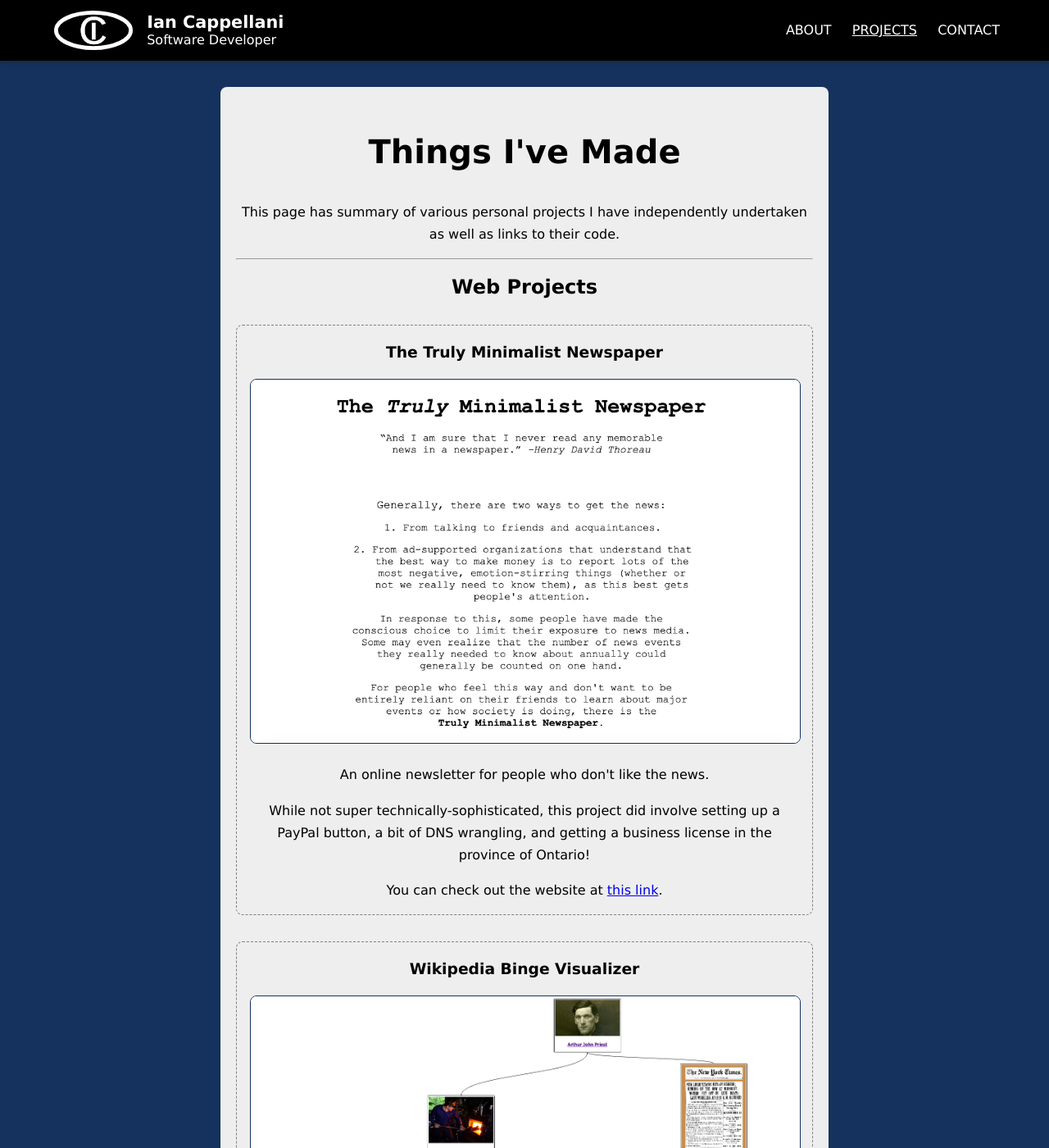
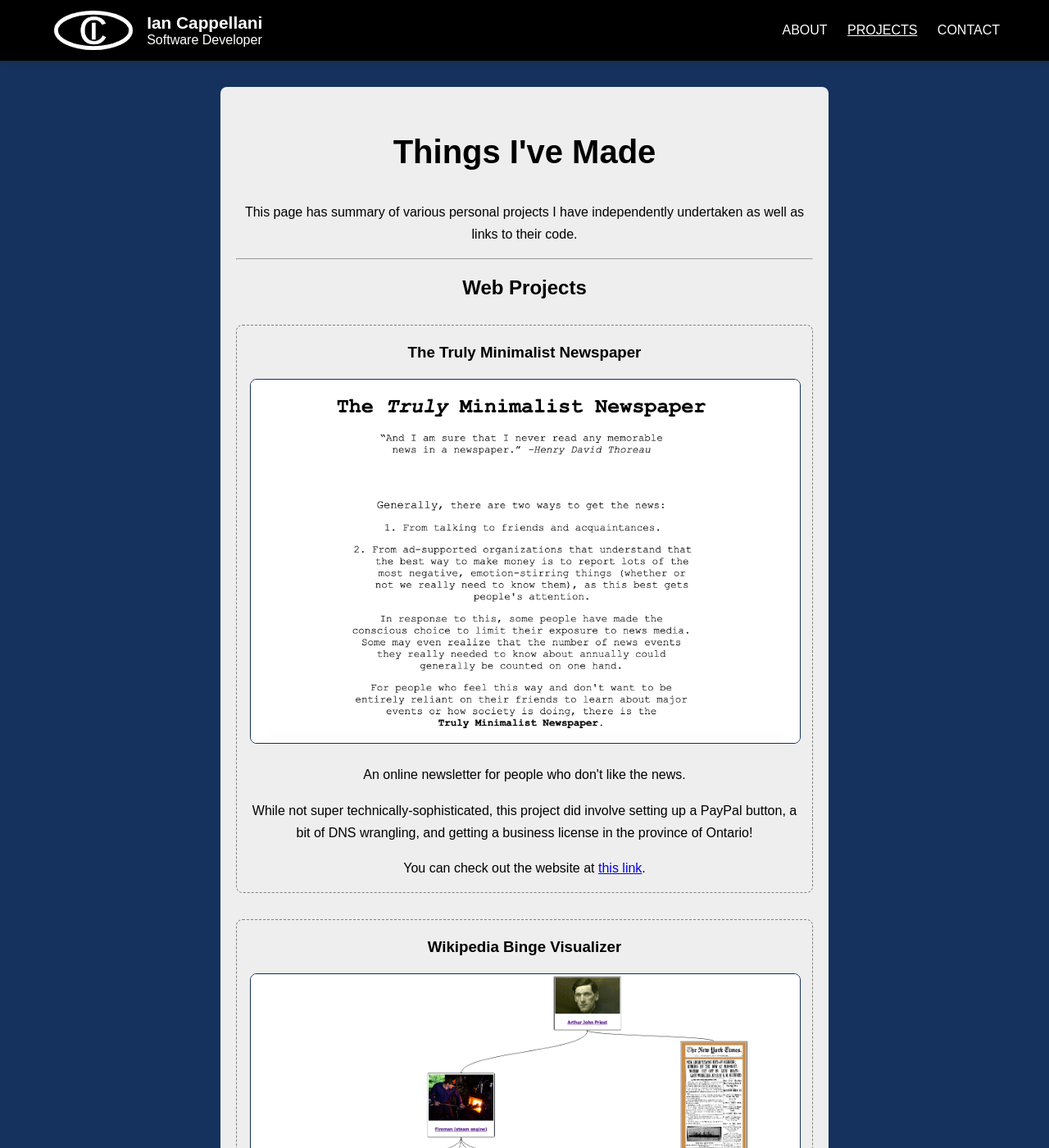
Before and after one commit to icappel/icappel.github.io, a Jekyll site: the page built from projects.html, in a window 1280 px wide and 1400 px high. Shown: the whole window at 82% size. Built offline with Jekyll 4.4.1, drawn with Linux system fonts in a browser that asks for light colours.

Commit message:
Update font and buttonlike link padding

```diff
--- a/css/home.css
+++ b/css/home.css
@@ -1,7 +1,7 @@
 a.home_link {
     transition: background-color 0.5s;
     border-radius: 0.5em;
-    padding: 0.5em;
+    padding: 0.5em 1em;
     display: inline-block;
     text-decoration: none;
 }
--- a/css/theme.css
+++ b/css/theme.css
@@ -2,7 +2,7 @@
 the entire site. */
 
 .site {
-    font-family: Verdana, Geneva, sans-serif;
+    font-family: Avenir Next, Avenir, sans-serif;
     background-color: black;
 }
 
@@ -20,6 +20,10 @@
 article {
     background-color: #eeeeee;
     border-radius: 0.5rem;
+}
+
+:focus {
+    outline: 5px solid hsla(215, 65%, 72%, 1);
 }
 
 /* Begin header theme styles */
--- a/projects.html
+++ b/projects.html
@@ -66,7 +66,7 @@
             <h3>This Website</h3>
             <figure>
                 <iframe id="this-site" title="This Website" class="hide_on_small"
-                        src="https://iancappellani.com"></iframe>
+                        src="/"></iframe>
                 <figcaption>
                     <p>
                         This website is 100% coded by me using vanilla
```
